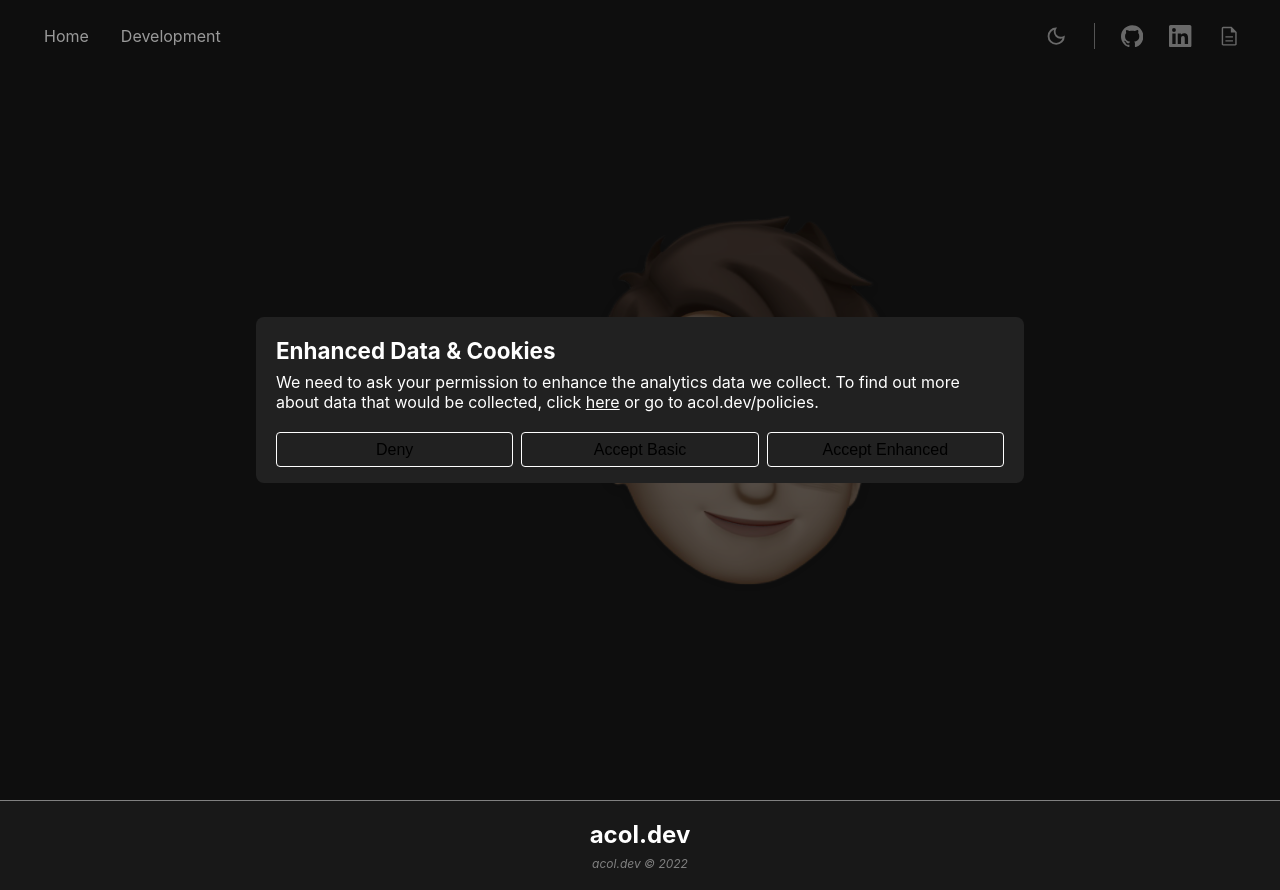
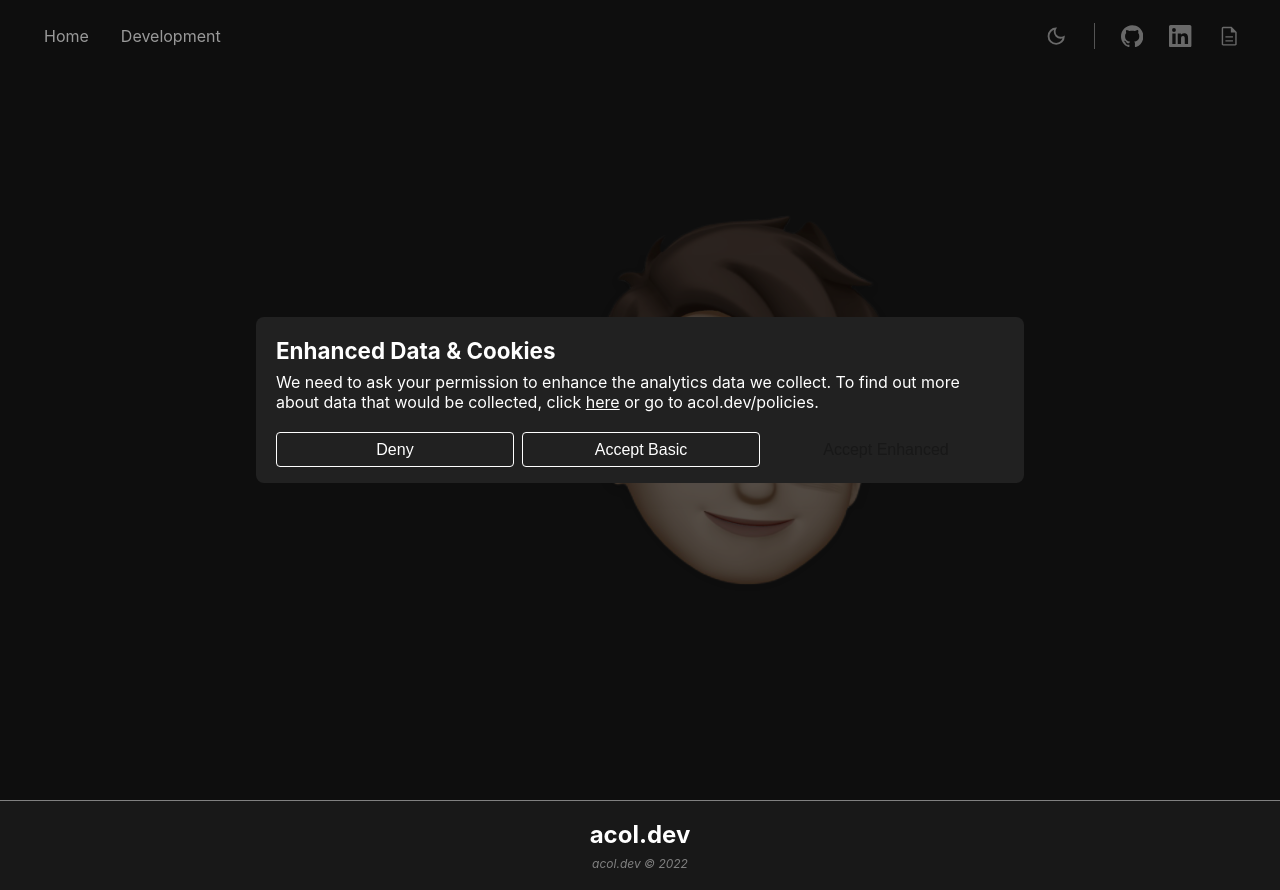
Before and after one commit to acol248/acol-dev, a Next.js app: page / in a window 1280 px wide. Built offline with nearby package versions, Linux system fonts and the light colour scheme.

Commit message:
✨ Variants added to button

```diff
--- a/src/interface/button/Button.jsx
+++ b/src/interface/button/Button.jsx
@@ -4,6 +4,7 @@ import styles from "./Button.module.scss";
 
 export default function Button({
   className,
+  variant,
   onClick,
   icon,
   children,
@@ -18,8 +19,12 @@ export default function Button({
     if (className)
       for (const item of className.split(" ")) _classlist.push(item);
 
+    if (variant)
+      for (const item of variant.split(" "))
+        _classlist.push(styles[`button--${item}`]);
+
     setClasslist(_classlist.join(" "));
-  }, [className]);
+  }, [className, variant]);
 
   return (
     <button className={classlist} onClick={onClick}>
--- a/src/interface/button/Button.module.scss
+++ b/src/interface/button/Button.module.scss
@@ -4,14 +4,12 @@
   justify-content: center;
   margin: 0;
   padding: 0.45rem;
-  background-color: transparent;
-  border-width: 1px;
-  border-style: solid;
-  border-color: var(--text-color);
+  background-color: var(--color-primary-main);
+  border: 0;
   border-radius: 0.25rem;
   font-size: 1rem;
   font-weight: 300;
-  color: currentColor;
+  color: var(--text-color-inverted);
   cursor: pointer;
 
   & svg {
@@ -25,10 +23,27 @@
   }
 
   &:hover {
-    background-color: var(--text-color);
+    background-color: var(--color-primary-dark);
 
     & span {
       color: var(--text-color-inverted);
     }
   }
+
+  &--secondary {
+    background-color: transparent;
+    border-width: 1px;
+    border-style: solid;
+    border-color: var(--text-color);
+    border-radius: 0.25rem;
+    color: var(--text-color);
+
+    &:hover {
+      background-color: var(--text-color);
+
+      & span {
+        color: var(--text-color-inverted);
+      }
+    }
+  }
 }
```
